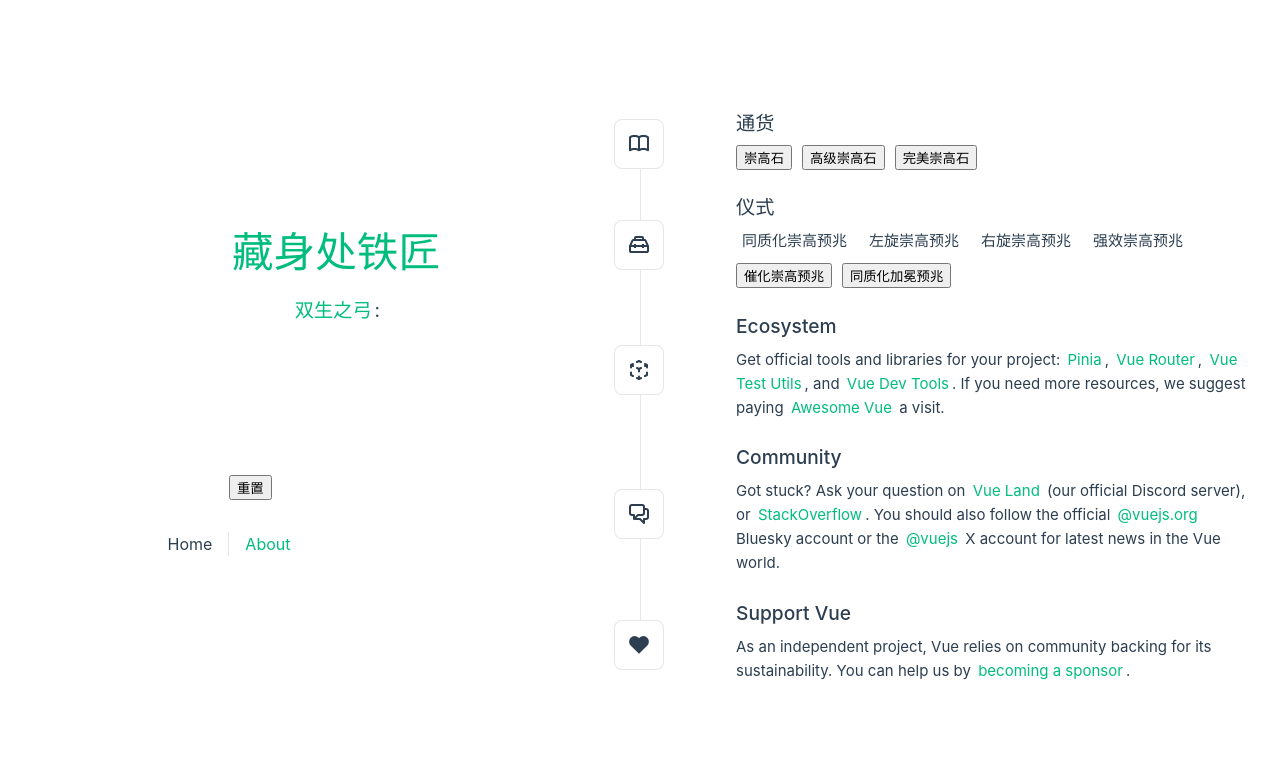
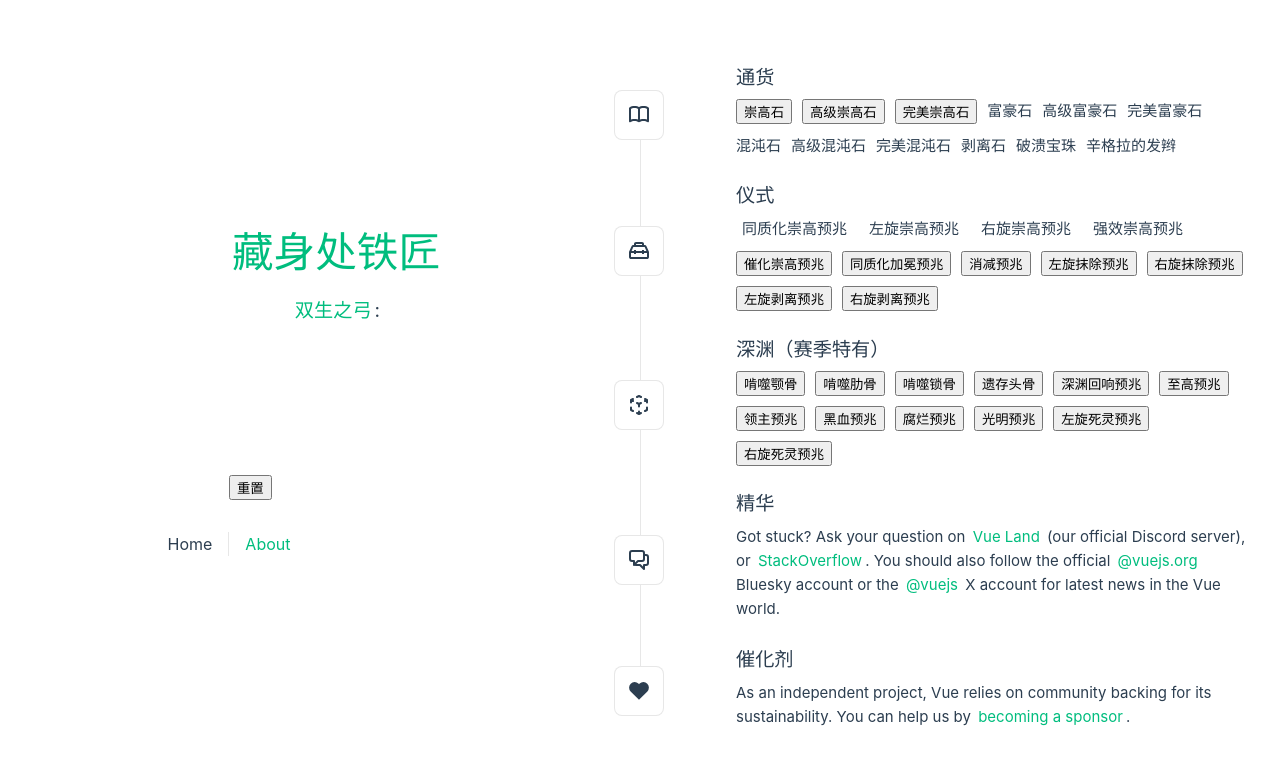
Before and after one commit to N1cholas/hidepoint-blacksmith, a Vue app: page / in a window 1280 px wide. Shown: the top 764 px of the page. Built offline with nearby package versions, Linux system fonts and the light colour scheme; the HTML template or start-up script is replaced by a standard one.

Commit message:
chore: add todo list

```diff
--- a/src/components/Tools.vue
+++ b/src/components/Tools.vue
@@ -20,6 +20,15 @@ import Omen from '@/components/Omen.vue'
       <ExaltedOrb name="崇高石" :minimumLevel="0" />
       <ExaltedOrb name="高级崇高石" :minimumLevel="35" />
       <ExaltedOrb name="完美崇高石" :minimumLevel="50" />
+      <span>富豪石</span>
+      <span>高级富豪石</span>
+      <span>完美富豪石</span>
+      <span>混沌石</span>
+      <span>高级混沌石</span>
+      <span>完美混沌石</span>
+      <span>剥离石</span>
+      <span>破溃宝珠</span>
+      <span>辛格拉的发辫</span>
     </div>
   </ToolWrapper>
 
@@ -29,14 +38,22 @@ import Omen from '@/components/Omen.vue'
     </template>
     <template #heading>仪式</template>
 
-    <!-- todo: 启动 和 作用对象 -->
     <div class="tools">
+      <!-- 崇高石 -->
       <Omen name="同质化崇高预兆" omenConfigKey="homogenisingExaltaion" />
       <Omen name="左旋崇高预兆" omenConfigKey="sinistralExaltation" />
       <Omen name="右旋崇高预兆" omenConfigKey="dextralExaltation" />
       <Omen name="强效崇高预兆" omenConfigKey="greaterExaltation" />
       <button class="tools">催化崇高预兆</button>
+      <!-- 富豪石 -->
       <button class="tools">同质化加冕预兆</button>
+      <!-- 混沌石 -->
+      <button class="tools">消减预兆</button>
+      <button class="tools">左旋抹除预兆</button>
+      <button class="tools">右旋抹除预兆</button>
+      <!-- 剥离石 -->
+      <button class="tools">左旋剥离预兆</button>
+      <button class="tools">右旋剥离预兆</button>
     </div>
   </ToolWrapper>
 
@@ -44,23 +61,29 @@ import Omen from '@/components/Omen.vue'
     <template #icon>
       <EcosystemIcon />
     </template>
-    <template #heading>Ecosystem</template>
+    <template #heading>深渊（赛季特有）</template>
 
-    Get official tools and libraries for your project:
-    <a href="https://pinia.vuejs.org/" target="_blank" rel="noopener">Pinia</a>,
-    <a href="https://router.vuejs.org/" target="_blank" rel="noopener">Vue Router</a>,
-    <a href="https://test-utils.vuejs.org/" target="_blank" rel="noopener">Vue Test Utils</a>, and
-    <a href="https://github.com/vuejs/devtools" target="_blank" rel="noopener">Vue Dev Tools</a>. If
-    you need more resources, we suggest paying
-    <a href="https://github.com/vuejs/awesome-vue" target="_blank" rel="noopener">Awesome Vue</a>
-    a visit.
+    <div class="tools">
+      <button class="tools">啃噬颚骨</button>
+      <button class="tools">啃噬肋骨</button>
+      <button class="tools">啃噬锁骨</button>
+      <button class="tools">遗存头骨</button>
+      <button class="tools">深渊回响预兆</button>
+      <button class="tools">至高预兆</button>
+      <button class="tools">领主预兆</button>
+      <button class="tools">黑血预兆</button>
+      <button class="tools">腐烂预兆</button>
+      <button class="tools">光明预兆</button>
+      <button class="tools">左旋死灵预兆</button>
+      <button class="tools">右旋死灵预兆</button>
+    </div>
   </ToolWrapper>
 
   <ToolWrapper>
     <template #icon>
       <CommunityIcon />
     </template>
-    <template #heading>Community</template>
+    <template #heading>精华</template>
 
     Got stuck? Ask your question on
     <a href="https://chat.vuejs.org" target="_blank" rel="noopener">Vue Land</a>
@@ -78,7 +101,7 @@ import Omen from '@/components/Omen.vue'
     <template #icon>
       <SupportIcon />
     </template>
-    <template #heading>Support Vue</template>
+    <template #heading>催化剂</template>
 
     As an independent project, Vue relies on community backing for its sustainability. You can help
     us by
--- a/src/views/HidePointBlackMmith.vue
+++ b/src/views/HidePointBlackMmith.vue
@@ -9,8 +9,6 @@ defineProps<{
 }>()
 
 const itemState = useItemState()
-
-// 高阶e 完美e
 </script>
 <template>
   <div class="greetings">
```
